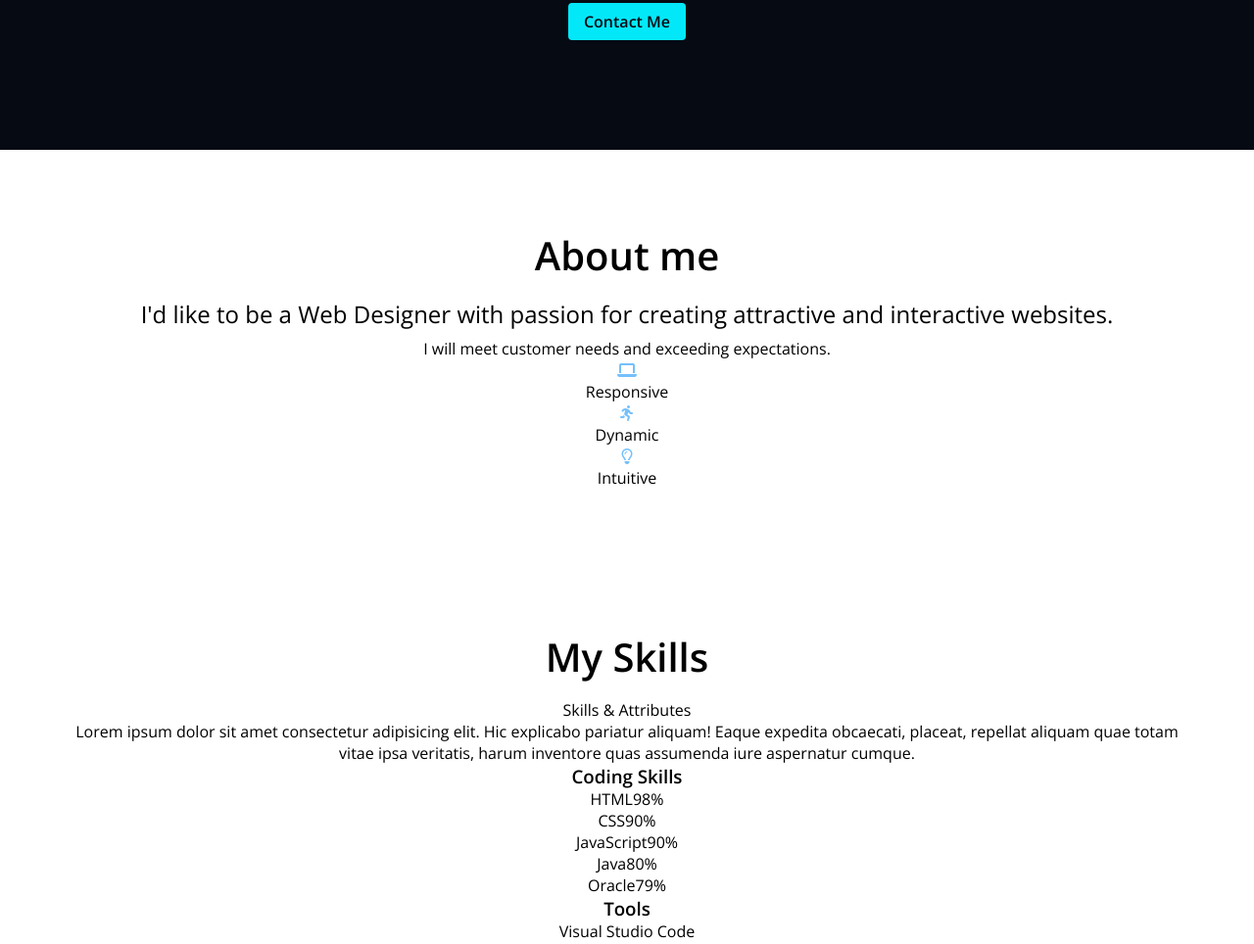
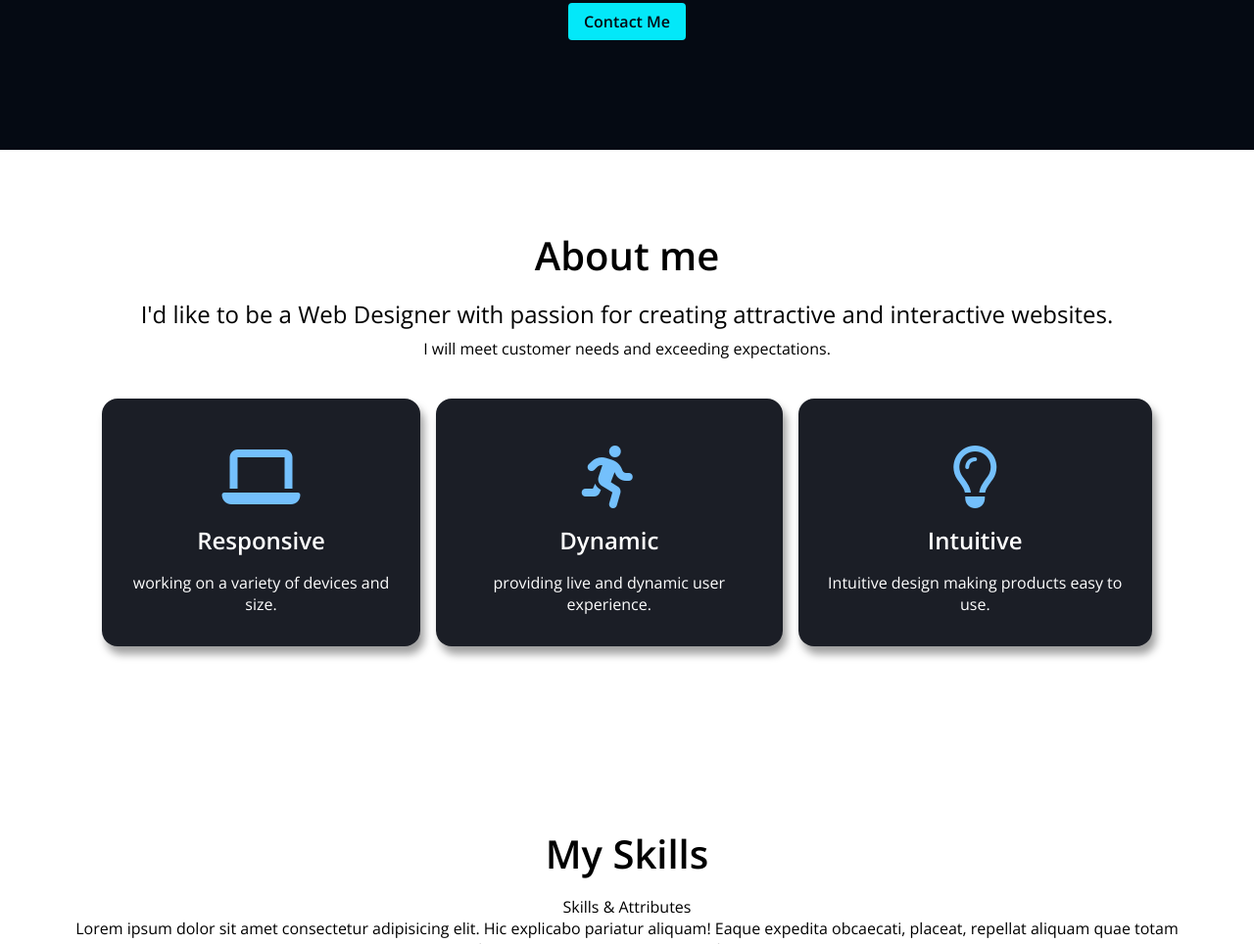
Before and after one commit to leehj00/portfolio, a plain HTML site: page index.html in a window 1280 px wide. Shown: the part 620-1584 px from the top of the page at 98% size. Drawn offline with nearby package versions, Linux system fonts and the light colour scheme.

Commit message:
CSS-about

```diff
--- a/css/style.css
+++ b/css/style.css
@@ -13,6 +13,9 @@
     --color-blue: #03e8f9;
     --color-orange: #fd6413;
     --color-gray: #1b1e26;
+
+    /* Size */
+    --size-max-width: 1200px;
 }
 
 * {
@@ -52,6 +55,11 @@ button:focus{
 .section {
     padding: 4rem;
     text-align: center;
+}
+
+.max-container {
+    max-width: var(--size-max-width);
+    margin: auto;
 }
 
 .title{
@@ -152,3 +160,37 @@ button:focus{
     color: var(--color-text);
     outline: 2px solid var(--color-accent);
 }
+
+/* About */
+.majors {
+    display: flex;
+    justify-content: space-between;
+    gap: 1rem;
+    margin: 2.5rem 0;
+}
+
+.major {
+    background-color: var(--color-primary-variant);
+    padding: 2rem 1rem;
+    color: var(--color-text);
+    border-radius: 1rem;
+    cursor: default;
+    box-shadow: 4.0px 8.0px 8.0px rgba(0,0,0,0.38);
+}
+
+.major__icon {
+    font-size: 4rem;
+    margin: 1rem 0;
+    color: var(--color-accent);
+    transition: all 300ms ease;
+}
+
+.major__title{
+    font-size: 1.5rem;
+    font-weight: bold;
+    margin-bottom: 1rem;
+}
+
+.major:hover .major__icon {
+    transform: rotate(15deg) scale(1.2);
+}
--- a/index.html
+++ b/index.html
@@ -55,22 +55,25 @@
             <a class ="home__contact" href="#contact">Contact Me</a>
         </section>
         <!-- About -->
-        <section id="about" class="section">
+        <section id="about" class="section max-container">
             <h2 class="title">About me</h2>
             <p class="descrition">I'd like to be a Web Designer with passion for creating attractive and interactive websites.</p>
             <p>I will meet customer needs and exceeding expectations.</p>
-            <ul>
-                <li>
-                    <i class="fa-solid fa-laptop" style="color: #74C0FC;"></i>
-                    <p>Responsive</p>
+            <ul class="majors">
+                <li class="major">
+                    <i class="fa-solid fa-laptop major__icon" style="color: #74C0FC;"></i>
+                    <p class="major__title">Responsive</p>
+                    <p>working on a variety of devices and size.</p>
                 </li>
-                <li>
-                    <i class="fa-solid fa-person-running" style="color: #74C0FC;"></i>
-                    <p>Dynamic</p>
+                <li class="major">
+                    <i class="fa-solid fa-person-running major__icon" style="color: #74C0FC;"></i>
+                    <p class="major__title">Dynamic</p>
+                    <p>providing live and dynamic user experience.</p> </p>
                 </li>
-                <li>
-                    <i class="fa-regular fa-lightbulb" style="color: #74C0FC;"></i>
-                    <p>Intuitive</p>
+                <li class="major">
+                    <i class="fa-regular fa-lightbulb major__icon" style="color: #74C0FC;"></i>
+                    <p class="major__title">Intuitive</p>
+                    <p>Intuitive design making products easy to use.</p>
                 </li>
             </ul>
 
```
